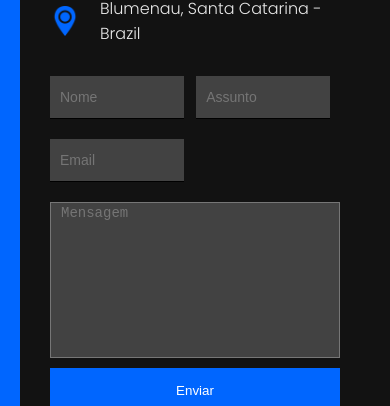
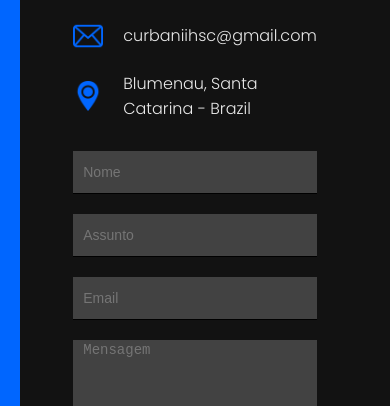
Before and after one commit to KauanCurbani/kcurbanii, a React (Create React App) app: page / in a window 390 px wide. Shown: the part 2838-3244 px from the top of the page. Built offline with nearby package versions, Linux system fonts and the light colour scheme.

Commit message:
Update contact.css

```diff
--- a/src/components/contact/contact.css
+++ b/src/components/contact/contact.css
@@ -1,18 +1,24 @@
 .c {
-  height: 100vh;
+  height: 100%;
   position: relative;
   background-color: #121212;
   color: #e9e9e9;
+  padding: 30px;
+  display: flex;
+  justify-content: center;
 }
 .c-bg {
   width: 20px;
-  height: 100vh;
+  height: 100%;
   background-color: #0066ff;
   position: absolute;
+  left: 0;
+  top: 0;
 }
 .c-wrapper {
   padding: 50px;
   display: flex;
+  align-items: center;
 }
 .c-left {
   flex: 1;
@@ -74,6 +80,7 @@ textarea {
   resize: none;
   width: 100%;
   height: 150px;
+  border: none;
   margin: 10px 0;
   font-size: 14px;
   padding-left: 10px;
@@ -111,9 +118,9 @@ button {
     flex-direction: row;
   }
   input {
-    width: 42%;
+    width: 100%;
     height: 40px;
-    margin: 10px;
+    margin: 10px 0;
     margin-left: 0;
   }
 }
```
